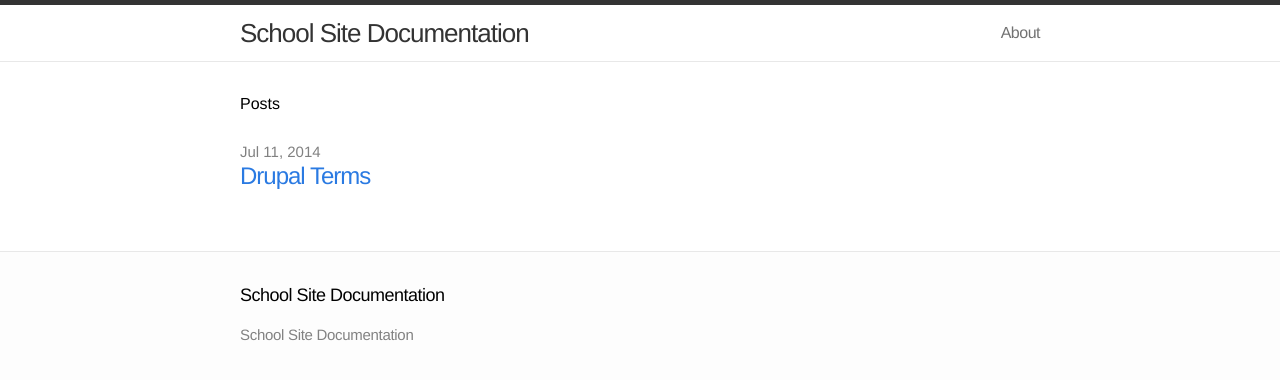
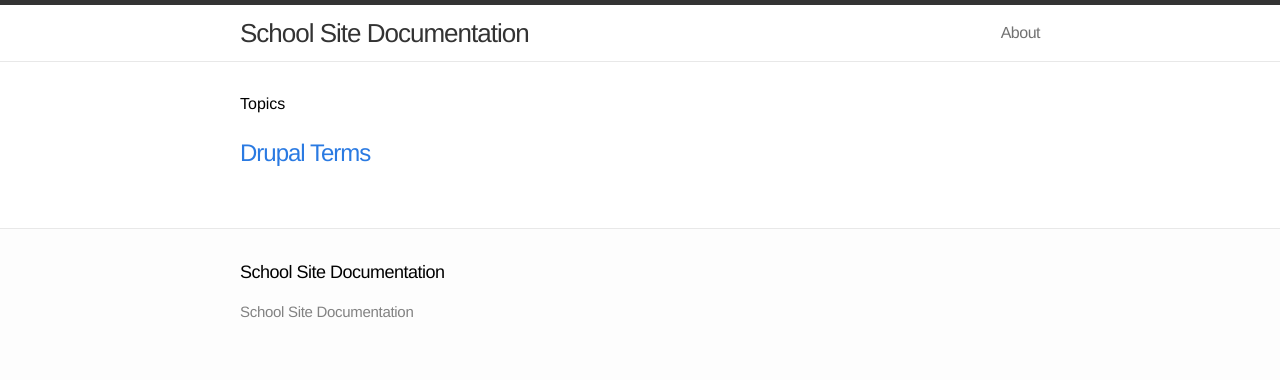
Before and after one commit to HCPSS/schoolsites-help, a Jekyll site: the page built from index.html, in a window 1280 px wide. Shown: the top 380 px of the page. Built offline with Jekyll 4.4.1, drawn with Linux system fonts in a browser that asks for light colours; Markdown is read by kramdown in place of the engine named in the settings.

```diff
--- a/index.html
+++ b/index.html
@@ -4,12 +4,11 @@ layout: default
 
 <div class="home">
 
-  <h1>Posts</h1>
+  <h1>Topics</h1>
 
   <ul class="posts">
     {% for post in site.posts %}
       <li>
-        <span class="post-date">{{ post.date | date: "%b %-d, %Y" }}</span>
         <a class="post-link" href="{{ post.url | prepend: site.baseurl }}">{{ post.title }}</a>
       </li>
     {% endfor %}
```
